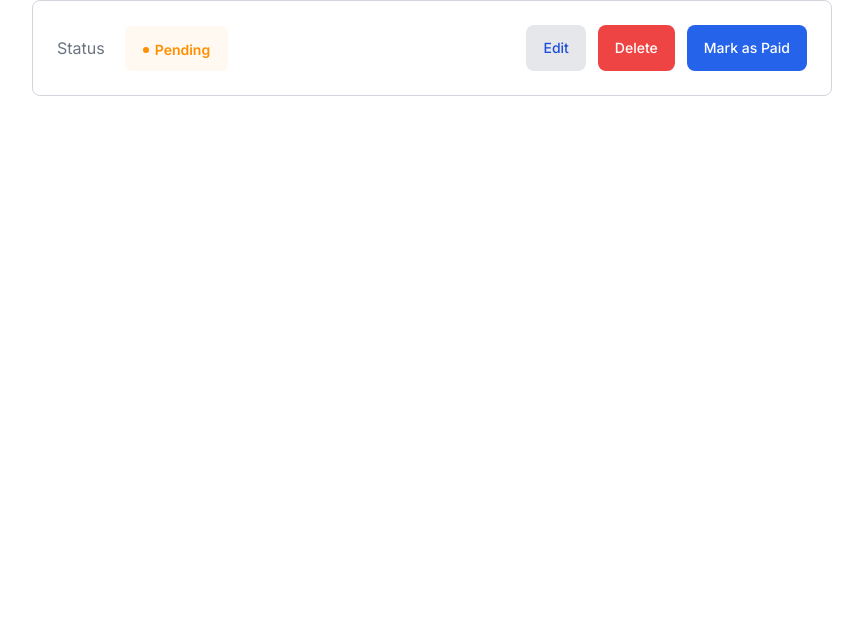
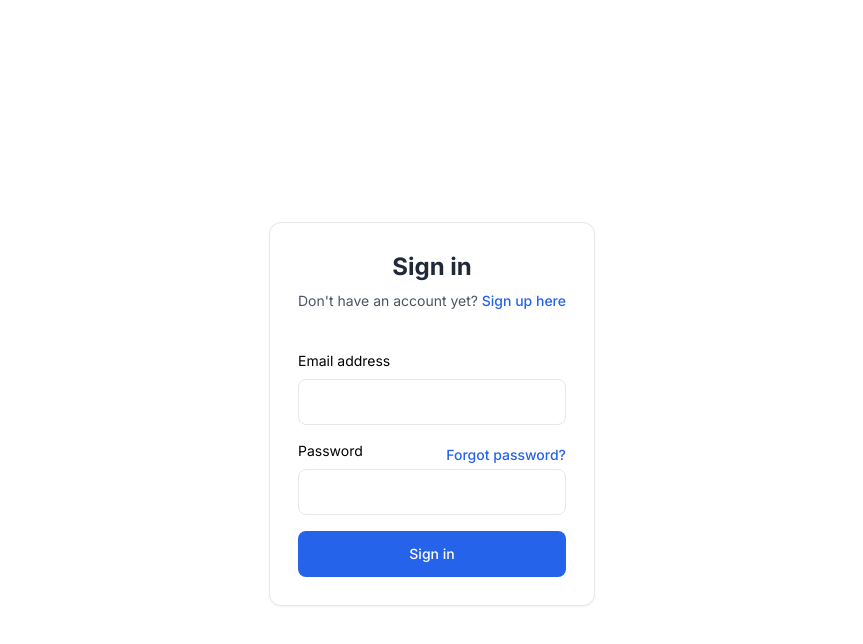
Before and after one commit to zetmosoma10/invoice-client, a React app: page / in a window 1280 px wide. Shown: the top 644 px of the page, without its empty margins (208-1071 px from the left). Built offline with nearby package versions, Linux system fonts and the light colour scheme; the HTML template or start-up script is replaced by a standard one.

Commit message:
create login page

```diff
--- a/src/App.jsx
+++ b/src/App.jsx
@@ -2,6 +2,7 @@ import { useEffect } from "react";
 import { useLocation } from "react-router-dom";
 import "preline/preline";
 import StatusBar from "./components/StatusBar";
+import Login from "./pages/Login";
 
 function App() {
   const location = useLocation();
@@ -12,7 +13,7 @@ function App() {
 
   return (
     <main className="max-w-[800px] mx-auto">
-      <StatusBar />
+      <Login />
     </main>
   );
 }
--- /dev/null
+++ b/src/pages/Login.jsx
@@ -0,0 +1,115 @@
+const Login = () => {
+  return (
+    <div className="flex items-center justify-center h-screen">
+      <div class="max-w-[500px] mt-7 bg-white border border-gray-200 rounded-xl shadow-sm dark:bg-neutral-900 dark:border-neutral-700">
+        <div class="p-4 sm:p-7">
+          <div class="text-center">
+            <h1 class="block text-2xl font-bold text-gray-800 dark:text-white">
+              Sign in
+            </h1>
+            <p class="mt-2 text-sm text-gray-600 dark:text-neutral-400">
+              Don't have an account yet?
+              <a
+                class="text-blue-600 decoration-2 hover:underline focus:outline-none focus:underline font-medium dark:text-blue-500"
+                href="../examples/html/signup.html"
+              >
+                {" "}
+                Sign up here
+              </a>
+            </p>
+          </div>
+
+          <form className="mt-10">
+            <div class="grid gap-y-4">
+              <div>
+                <label for="email" class="block text-sm mb-2 dark:text-white">
+                  Email address
+                </label>
+                <div class="relative">
+                  <input
+                    type="email"
+                    id="email"
+                    name="email"
+                    class="py-3 px-4 block w-full border-gray-200 rounded-lg text-sm focus:border-blue-500 focus:ring-blue-500
+                      disabled:opacity-50 disabled:pointer-events-none dark:bg-neutral-900 dark:border-neutral-700 dark:text-neutral-400
+                     dark:placeholder-neutral-500 dark:focus:ring-neutral-600"
+                    required
+                    aria-describedby="email-error"
+                  />
+                  <div class="hidden absolute inset-y-0 end-0 pointer-events-none pe-3">
+                    <svg
+                      class="size-5 text-red-500"
+                      width="16"
+                      height="16"
+                      fill="currentColor"
+                      viewBox="0 0 16 16"
+                      aria-hidden="true"
+                    >
+                      <path d="M16 8A8 8 0 1 1 0 8a8 8 0 0 1 16 0zM8 4a.905.905 0 0 0-.9.995l.35 3.507a.552.552 0 0 0 1.1 0l.35-3.507A.905.905 0 0 0 8 4zm.002 6a1 1 0 1 0 0 2 1 1 0 0 0 0-2z" />
+                    </svg>
+                  </div>
+                </div>
+                <p class="hidden text-xs text-red-600 mt-2" id="email-error">
+                  Please include a valid email address so we can get back to you
+                </p>
+              </div>
+
+              <div>
+                <div class="flex justify-between items-center">
+                  <label
+                    for="password"
+                    class="block text-sm mb-2 dark:text-white"
+                  >
+                    Password
+                  </label>
+                  <a
+                    class="inline-flex items-center gap-x-1 text-sm text-blue-600 decoration-2 hover:underline focus:outline-none focus:underline font-medium dark:text-blue-500"
+                    href="../examples/html/recover-account.html"
+                  >
+                    Forgot password?
+                  </a>
+                </div>
+                <div class="relative">
+                  <input
+                    type="password"
+                    id="password"
+                    name="password"
+                    class="py-3 px-4 block w-full border-gray-200 rounded-lg text-sm focus:border-blue-500 focus:ring-blue-500 disabled:opacity-50
+                    disabled:pointer-events-none dark:bg-neutral-900 dark:border-neutral-700 dark:text-neutral-400
+                  dark:placeholder-neutral-500 dark:focus:ring-neutral-600"
+                    required
+                    aria-describedby="password-error"
+                  />
+                  <div class="hidden absolute inset-y-0 end-0 pointer-events-none pe-3">
+                    <svg
+                      class="size-5 text-red-500"
+                      width="16"
+                      height="16"
+                      fill="currentColor"
+                      viewBox="0 0 16 16"
+                      aria-hidden="true"
+                    >
+                      <path d="M16 8A8 8 0 1 1 0 8a8 8 0 0 1 16 0zM8 4a.905.905 0 0 0-.9.995l.35 3.507a.552.552 0 0 0 1.1 0l.35-3.507A.905.905 0 0 0 8 4zm.002 6a1 1 0 1 0 0 2 1 1 0 0 0 0-2z" />
+                    </svg>
+                  </div>
+                </div>
+                <p class="hidden text-xs text-red-600 mt-2" id="password-error">
+                  8+ characters required
+                </p>
+              </div>
+
+              <button
+                type="submit"
+                class="w-full py-3 px-4 inline-flex justify-center items-center gap-x-2 text-sm font-medium rounded-lg border border-transparent bg-blue-600 text-white hover:bg-blue-700 focus:outline-none focus:bg-blue-700 disabled:opacity-50 disabled:pointer-events-none"
+              >
+                Sign in
+              </button>
+            </div>
+          </form>
+        </div>
+      </div>
+    </div>
+  );
+};
+
+export default Login;
```
